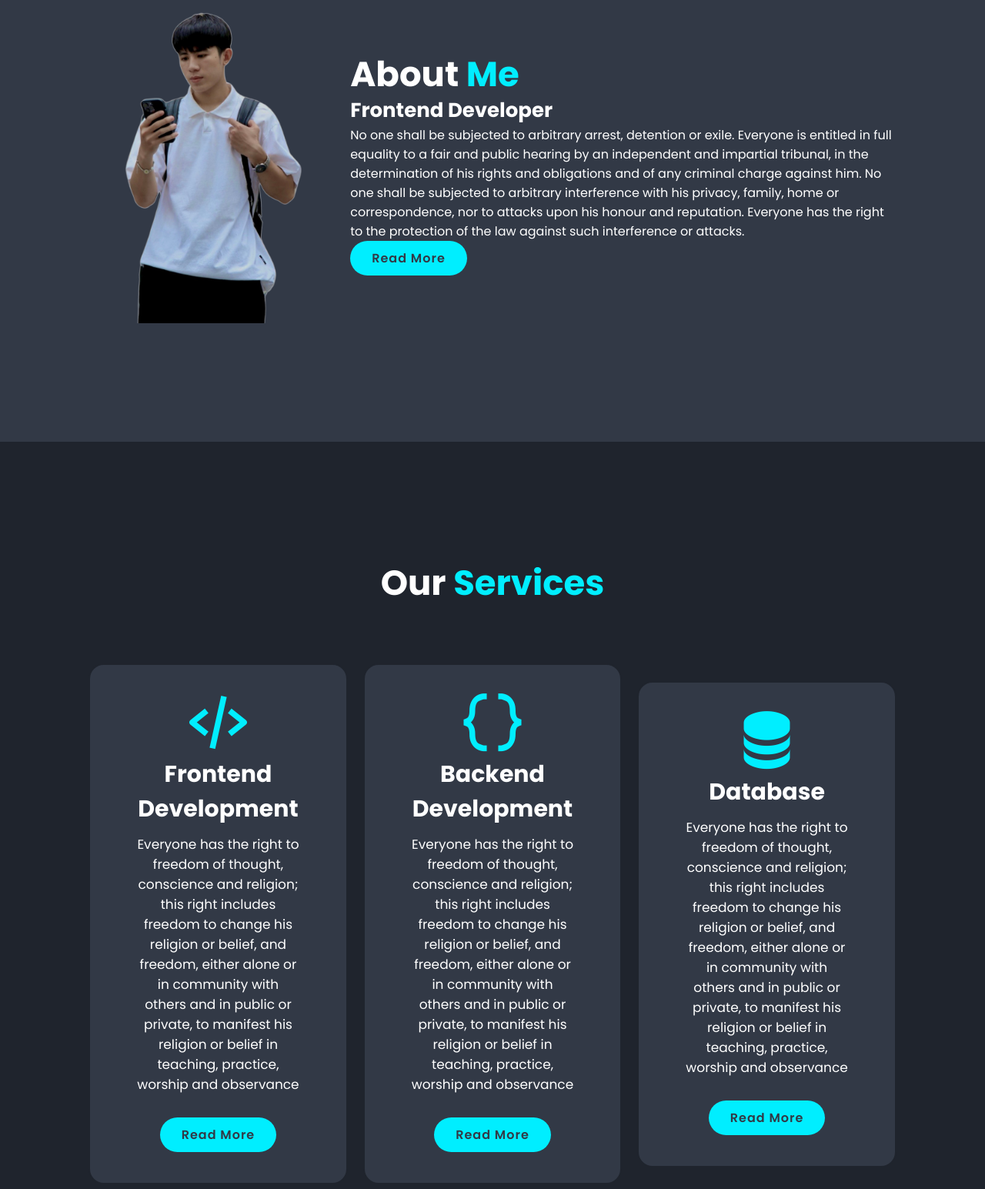
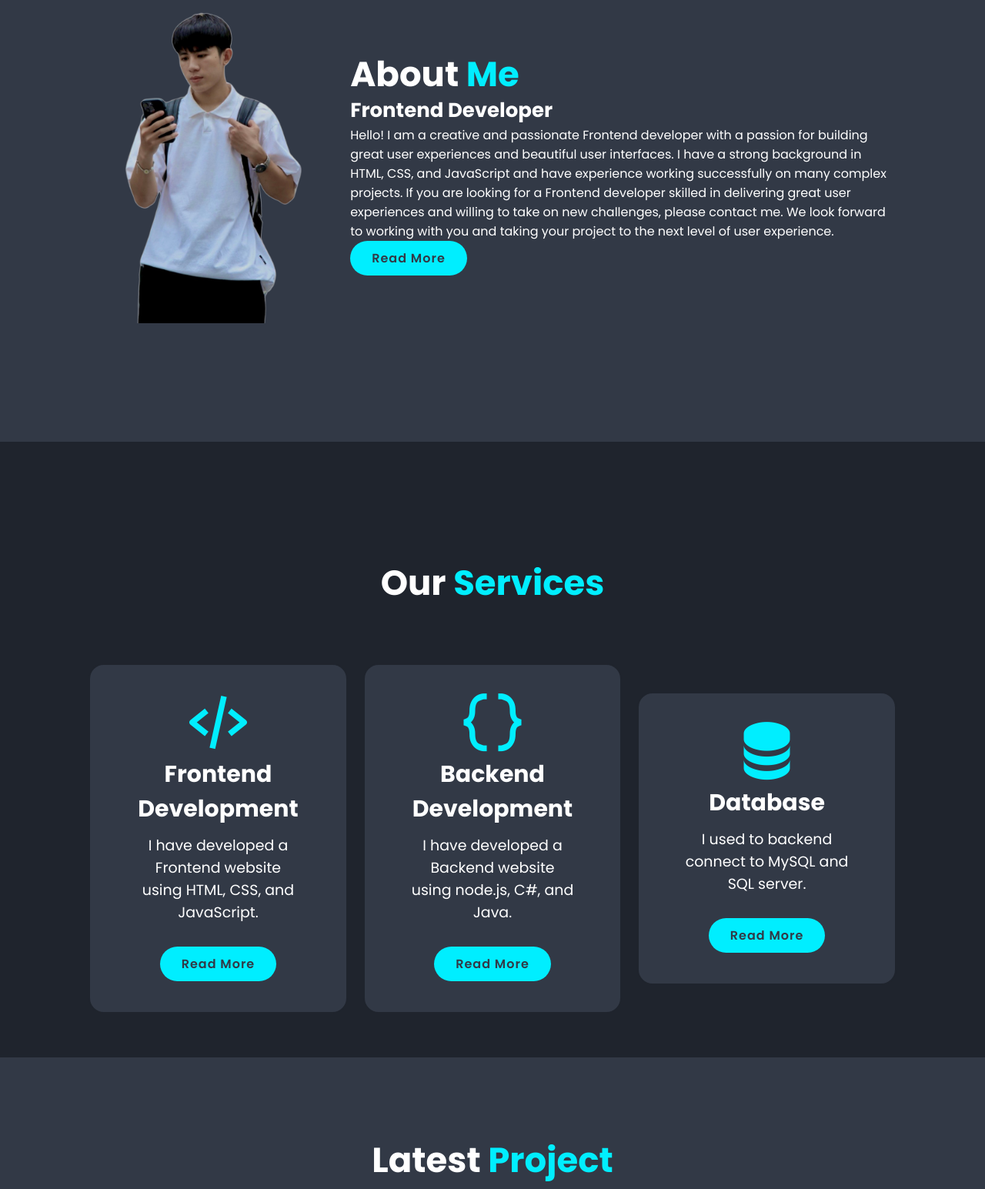
Before and after one commit to DuongTheNgoc/Portfolio-, a plain HTML site: page index.html in a window 1280 px wide. Shown: the part 1026-2571 px from the top of the page at 77% size. Drawn offline with nearby package versions, Linux system fonts and the light colour scheme.

Commit message:
Chỉnh sửa

```diff
--- a/index.html
+++ b/index.html
@@ -12,7 +12,7 @@
 <body>
     <!--header-->
     <header class="header">
-        <a href="#" class="logo">Protfolio</a>
+        <a href="#" class="logo">Protfo<span>lio</span></a>
 
         <i class='bx bx-menu' id="menu-icon"></i>
 
@@ -57,14 +57,12 @@
         <div class="about-content">
             <h2 class="heading">About <span>Me</span></h2>
             <h3>Frontend Developer</h3>
-            <p>No one shall be subjected to arbitrary arrest, detention or exile.
-                Everyone is entitled in full equality to a fair and public hearing
-                by an independent and impartial tribunal, in the determination of his
-                rights and obligations and of any criminal charge against him. No one
-                shall be subjected to arbitrary interference with his privacy, family,
-                home or correspondence, nor to attacks upon his honour and reputation.
-                Everyone has the right to the protection of the law against such
-                interference or attacks.
+            <p>Hello! I am a creative and passionate Frontend developer with a passion for building great user
+                experiences and beautiful user interfaces. I have a strong background in HTML, CSS, and JavaScript and
+                have experience working successfully on many complex projects. If you are looking for a Frontend
+                developer skilled in delivering great user experiences and willing to take on new challenges, please
+                contact me. We look forward to working with you and taking your project to the next level of user
+                experience.
             </p>
             <a href="#" class="btn">Read More</a>
         </div>
@@ -78,27 +76,21 @@
             <div class="services-box">
                 <i class='bx bx-code-alt'></i>
                 <h3>Frontend Development</h3>
-                <p>Everyone has the right to freedom of thought, conscience and religion; this right includes freedom to
-                    change his religion or belief, and freedom, either alone or in community with others and in public
-                    or private, to manifest his religion or belief in teaching, practice, worship and observance</p>
+                <p>I have developed a Frontend website using HTML, CSS, and JavaScript.</p>
                 <a href="#" class="btn">Read More</a>
             </div>
 
             <div class="services-box">
                 <i class='bx bx-code-curly'></i>
                 <h3>Backend Development</h3>
-                <p>Everyone has the right to freedom of thought, conscience and religion; this right includes freedom to
-                    change his religion or belief, and freedom, either alone or in community with others and in public
-                    or private, to manifest his religion or belief in teaching, practice, worship and observance</p>
+                <p>I have developed a Backend website using node.js, C#, and Java.</p>
                 <a href="#" class="btn">Read More</a>
             </div>
 
             <div class="services-box">
                 <i class='bx bxs-data'></i>
                 <h3>Database</h3>
-                <p>Everyone has the right to freedom of thought, conscience and religion; this right includes freedom to
-                    change his religion or belief, and freedom, either alone or in community with others and in public
-                    or private, to manifest his religion or belief in teaching, practice, worship and observance</p>
+                <p>I used to backend connect to MySQL and SQL server.</p>
                 <a href="#" class="btn">Read More</a>
             </div>
         </div>
--- a/style.css
+++ b/style.css
@@ -234,7 +234,7 @@ span {
 }
 
 .services-box p {
-    font-size: 1.7rem;
+    font-size: 1.9rem;
     margin: 1rem 3rem 3rem;
 }
 
```
Also changed, not shown: 1 other file.
